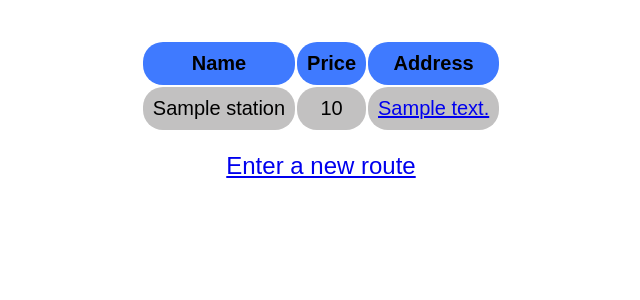
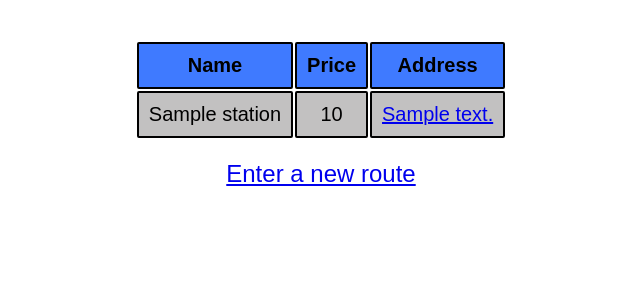
Before and after one commit to exciteabletom/FuelDrive, a Flask app: template templates/find_stations.html in a window 1280 px wide. Shown: the part 128-428 px from the top of the page, without its empty margins (319-959 px from the left). Run offline with Flask 2, Linux system fonts and the light colour scheme; the template is opened without the code that fills it: most values are stand-ins (such as "Sample title", 1, 10 or a date in 2020); some web fonts are replaced.

Commit message:
update table styling

```diff
--- a/static/css/main.css
+++ b/static/css/main.css
@@ -53,15 +53,15 @@
 }
 .stations-table td, .stations-table th {
 	padding: 0.5rem;
+	border-radius: 0.1rem;
+	border: solid black 2px;
 }
-.stations-table tr:nth-child(even) > td {
+.stations-table td {
 	background: #c2c1c1;
-	border-radius: 1rem;
 }
 .stations-table th {
 	margin: 0.5rem;
 	background: #3f7aff;
-	border-radius: 1rem;
 }
 
 footer {
```
